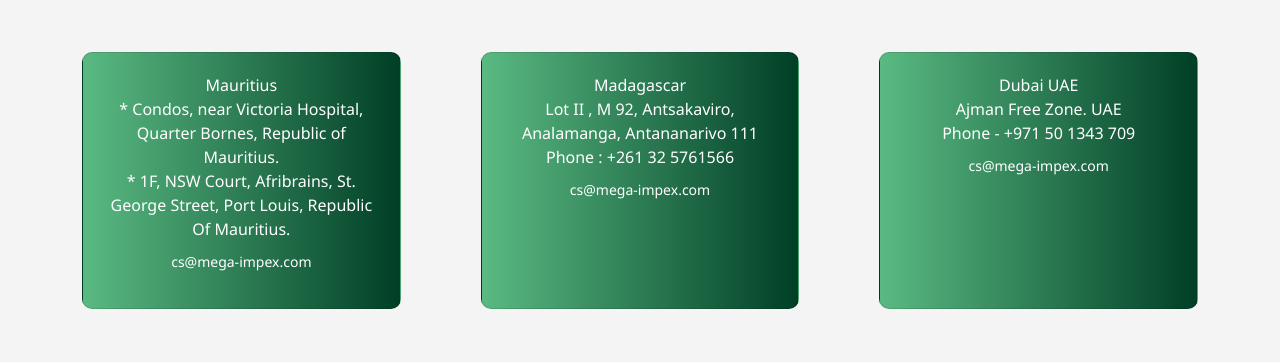
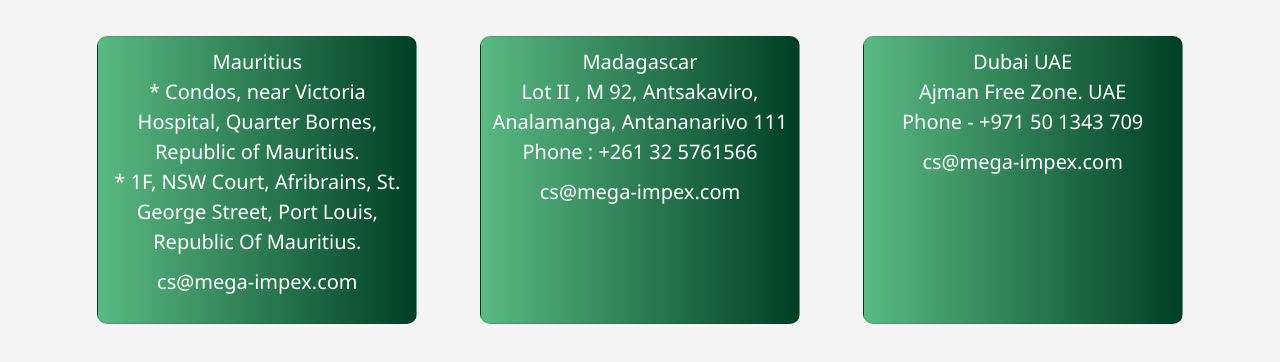
Before and after one commit to jeepoholic/Mega-impex, a plain HTML site: page index.html in a window 1280 px wide. Shown: the part 298-660 px from the top of the page. Drawn offline with nearby package versions, Linux system fonts and the light colour scheme.

Commit message:
innitial commit

```diff
--- a/style.css
+++ b/style.css
@@ -88,37 +88,51 @@ body {
 .email {
     font-size: 14px;
 }
-/* For tablets */
-@media (max-width: 768px) {
+/* Base styles (for mobile-first approach) */
+.card {
+    width: 90%;
+    margin: 0 auto;
+    padding: 10px;
+}
+
+.address, .email {
+    font-size: 14px;
+}
+
+/* Tablets and small desktops */
+@media (min-width: 768px) {
     .card-container {
-        flex-direction: column;
+        flex-direction: row;
         gap: 2rem;
     }
 
     .card {
-        width: 100%;
-        margin: 0 10px;
+        width: 45%;
     }
 
-    h1 {
-        font-size: 60px;
+    .address, .email {
+        font-size: 16px;
     }
 }
 
-/* For mobile phones */
-@media (max-width: 480px) {
-    h1 {
-        font-size: 40px;
-        margin-bottom: 30px;
+/* Large desktops */
+@media (min-width: 1024px) {
+    .card {
+        width: 30%;
     }
 
-    .card-container {
-        flex-direction: column;
-        gap: 1rem;
+    .address, .email {
+        font-size: 18px;
+    }
+}
+
+/* Extra large screens */
+@media (min-width: 1200px) {
+    .card {
+        width: 20rem;
     }
 
-    .card {
-        width: 90%;
-        margin: 0 auto; /* Center the cards */
+    .address, .email {
+        font-size: 20px;
     }
 }
```
